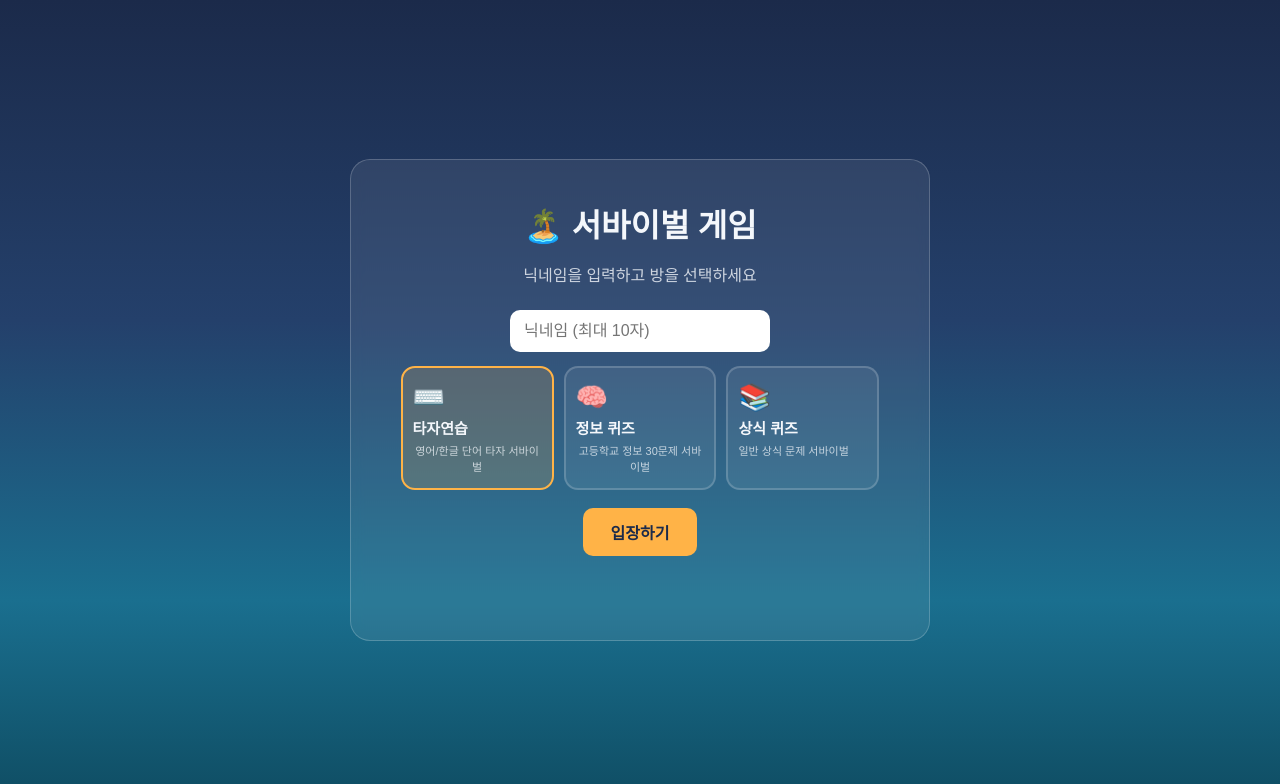
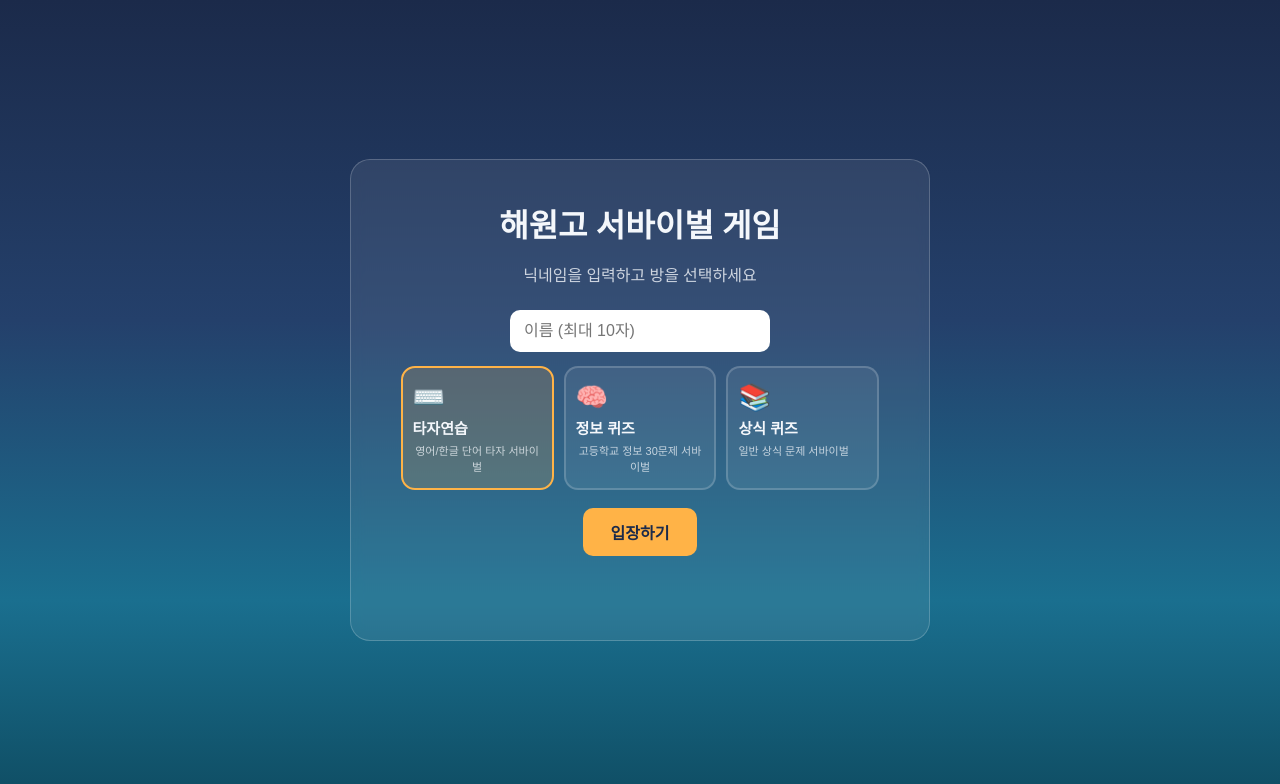
Before and after one commit to hfreezen4-maker/hfz, a website: page venice-typing-game/public/index.html in a window 1280 px wide. Drawn offline with nearby package versions, Linux system fonts and the light colour scheme; no server answers.

Commit message:
Update index.html

```diff
--- a/venice-typing-game/public/index.html
+++ b/venice-typing-game/public/index.html
@@ -3,7 +3,7 @@
 <head>
 <meta charset="UTF-8" />
 <meta name="viewport" content="width=device-width, initial-scale=1.0" />
-<title>타자 서바이벌 - 베네치아</title>
+<title>타자 서바이벌 - 베네치아 라이크</title>
 <link rel="stylesheet" href="style.css" />
 </head>
 <body>
@@ -11,9 +11,9 @@
   <!-- 로그인 -->
   <section id="screen-login" class="screen active">
     <div class="login-box">
-      <h1>🏝️ 서바이벌 게임</h1>
+      <h1>해원고 서바이벌 게임</h1>
       <p class="subtitle">닉네임을 입력하고 방을 선택하세요</p>
-      <input id="nickname-input" maxlength="10" placeholder="닉네임 (최대 10자)" autocomplete="off" />
+      <input id="nickname-input" maxlength="10" placeholder="이름 (최대 10자)" autocomplete="off" />
 
       <div class="room-select">
         <button class="room-btn selected" id="room-btn-typing" data-room="typing">
```
